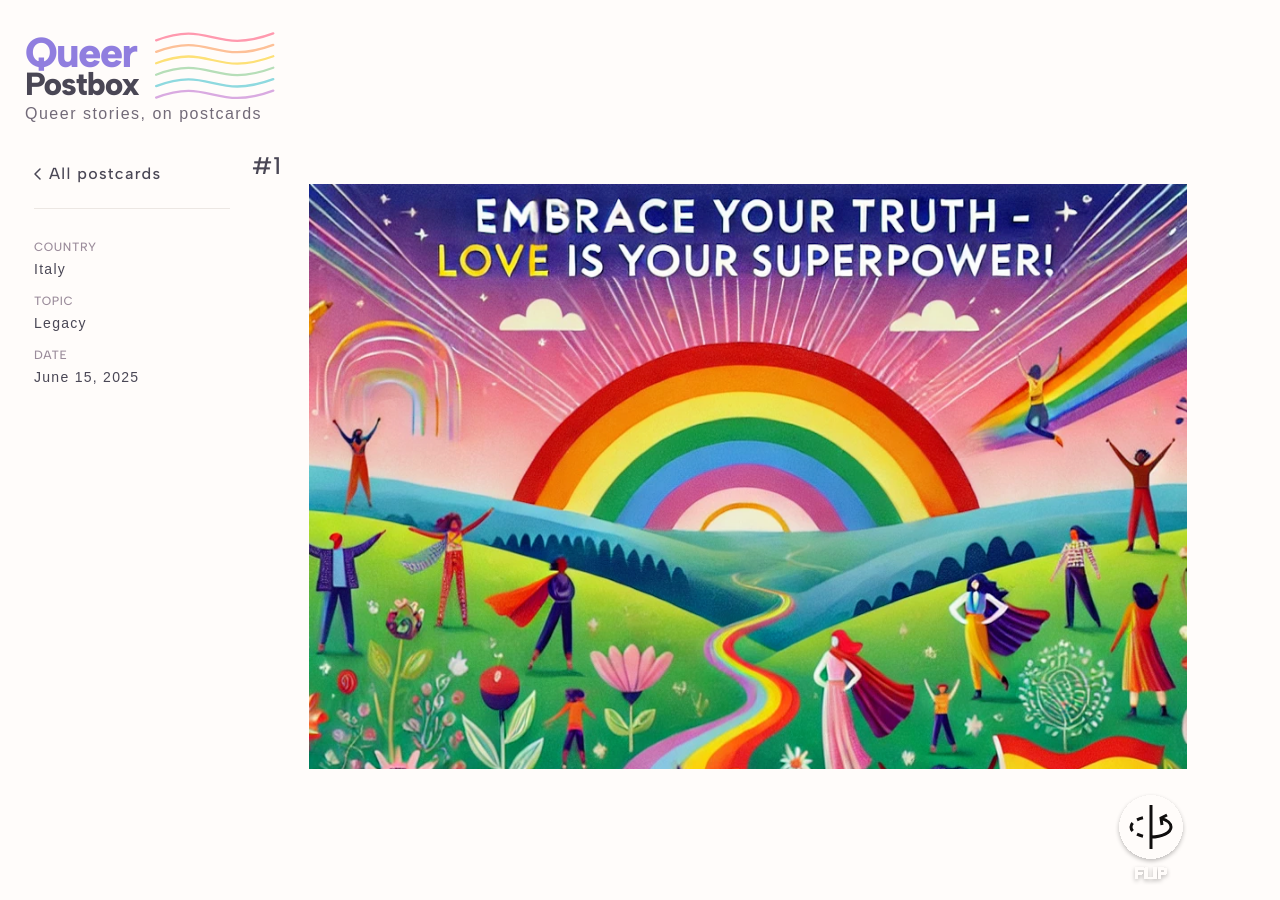
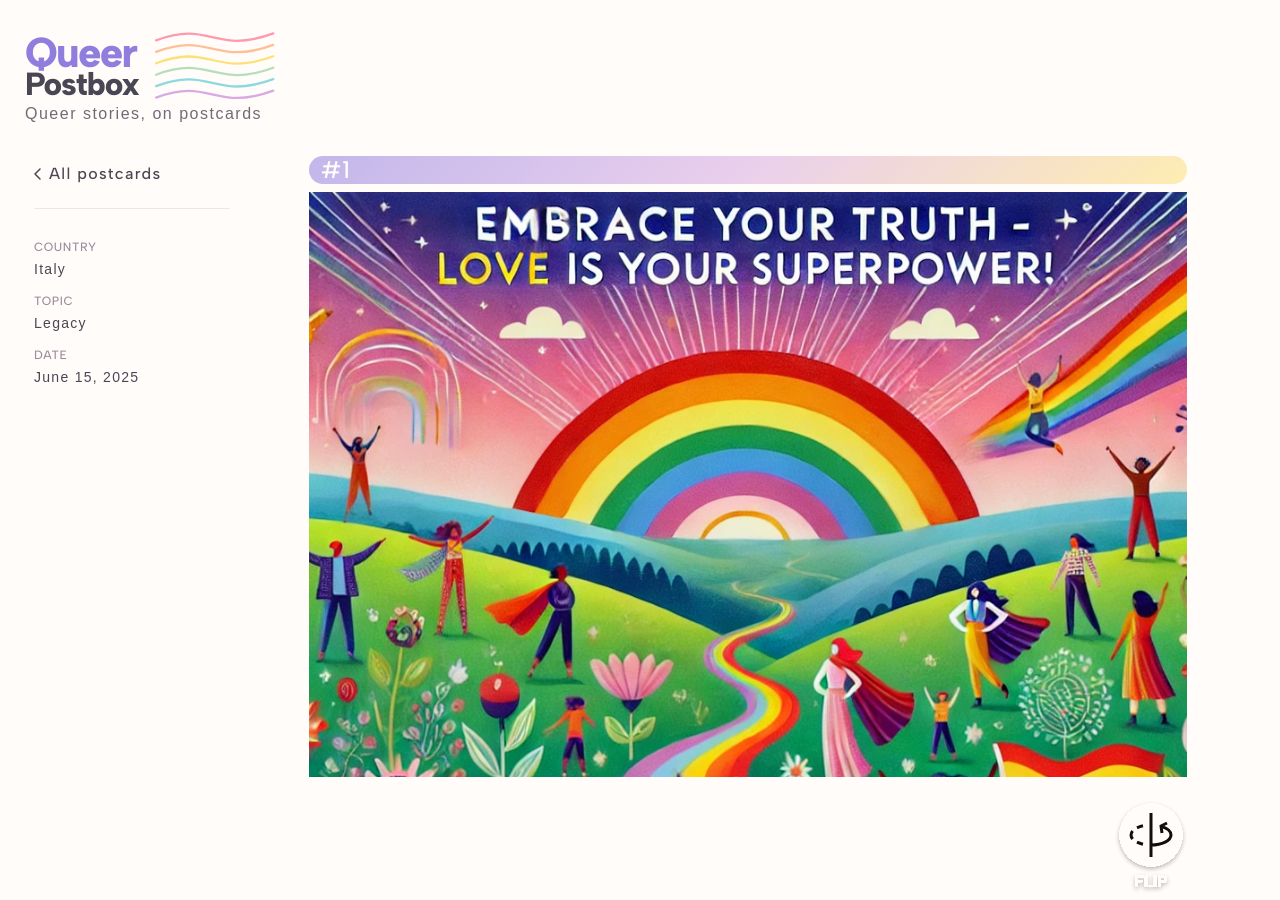
Before and after one commit to chr-tatu/queerpostbox, a Jekyll site: the page built from _posts/2025-06-15-legacy-from-rome.md, in a window 1280 px wide and 900 px high. Built offline with Jekyll 4.4.1, drawn with Linux system fonts in a browser that asks for light colours; some web fonts are replaced.

Commit message:
fix: align number and buttons to postcard edges, add gradient pill to number
- Set --img-width on .postcard-viewer so both number row and action buttons reference it
- Number (#49) now has the same gradient pill style as in the modal
- Both number and actions are centered and width-constrained to the visible image, matching the modal's alignment behavior

Co-Authored-By: Claude Sonnet 4.6 <noreply@anthropic.com>

```diff
--- a/_layouts/postcard.html
+++ b/_layouts/postcard.html
@@ -91,7 +91,7 @@ layout: default
       var natRatio = img.naturalWidth / img.naturalHeight;
       var elemRatio = rect.width / rect.height;
       var visW = elemRatio > natRatio ? rect.height * natRatio : rect.width;
-      if (actionsEl) actionsEl.style.setProperty('--img-width', visW + 'px');
+      if (viewerEl) viewerEl.style.setProperty('--img-width', visW + 'px');
     }
 
     var frontImg = document.querySelector('.postcard-viewer-front .postcard-viewer-img');
--- a/assets/css/postcard.css
+++ b/assets/css/postcard.css
@@ -89,10 +89,19 @@
   font-family: var(--font-display);
   font-weight: 500;
   font-size: 24px;
-  color: var(--color-gray-5);
-  align-self: flex-start;
+  color: var(--color-white);
+  padding: 4px 12px;
+  background: linear-gradient(
+    135deg,
+    rgba(144, 126, 223, 0.55),
+    rgba(217, 170, 225, 0.55),
+    rgba(253, 224, 118, 0.55)
+  );
+  border-radius: 20px;
+  align-self: center;
+  width: var(--img-width, 100%);
+  box-sizing: border-box;
   margin-bottom: 8px;
-  padding-left: 4px;
 }
 
 .postcard-viewer-wrapper {
@@ -146,6 +155,7 @@
   display: flex;
   justify-content: space-between;
   align-items: flex-start;
+  align-self: center;
   width: var(--img-width, 100%);
   margin-top: 24px;
 }
```
Also changed, not shown: other parts of _layouts/postcard.html (+1 -1 lines).
